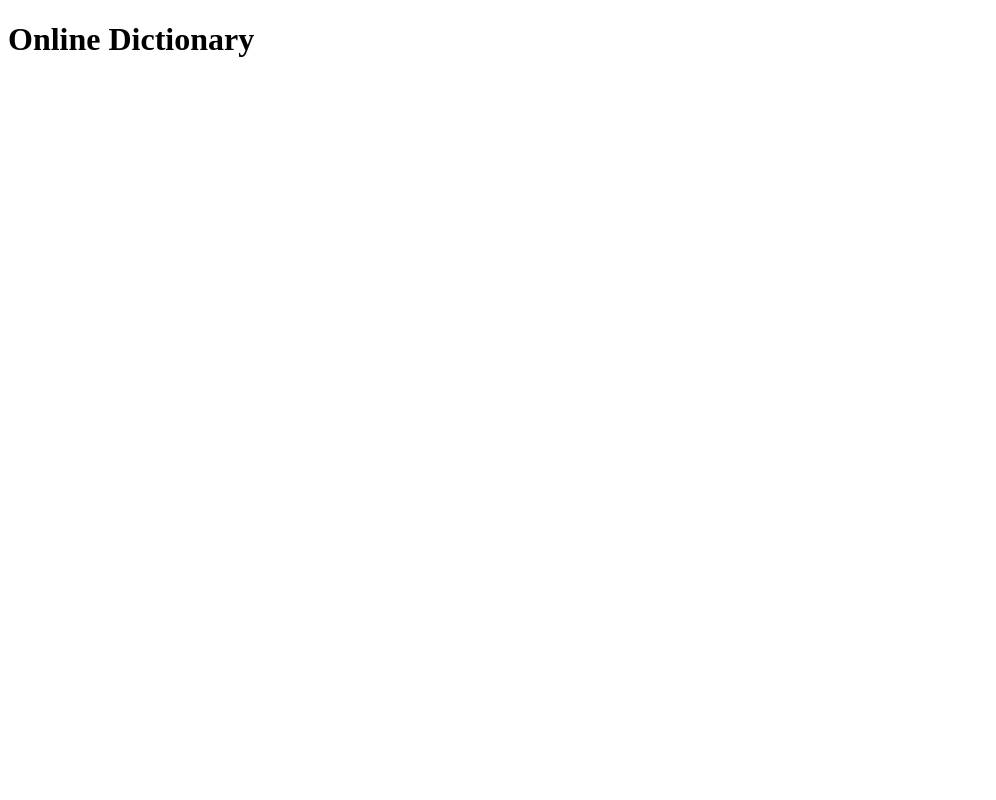
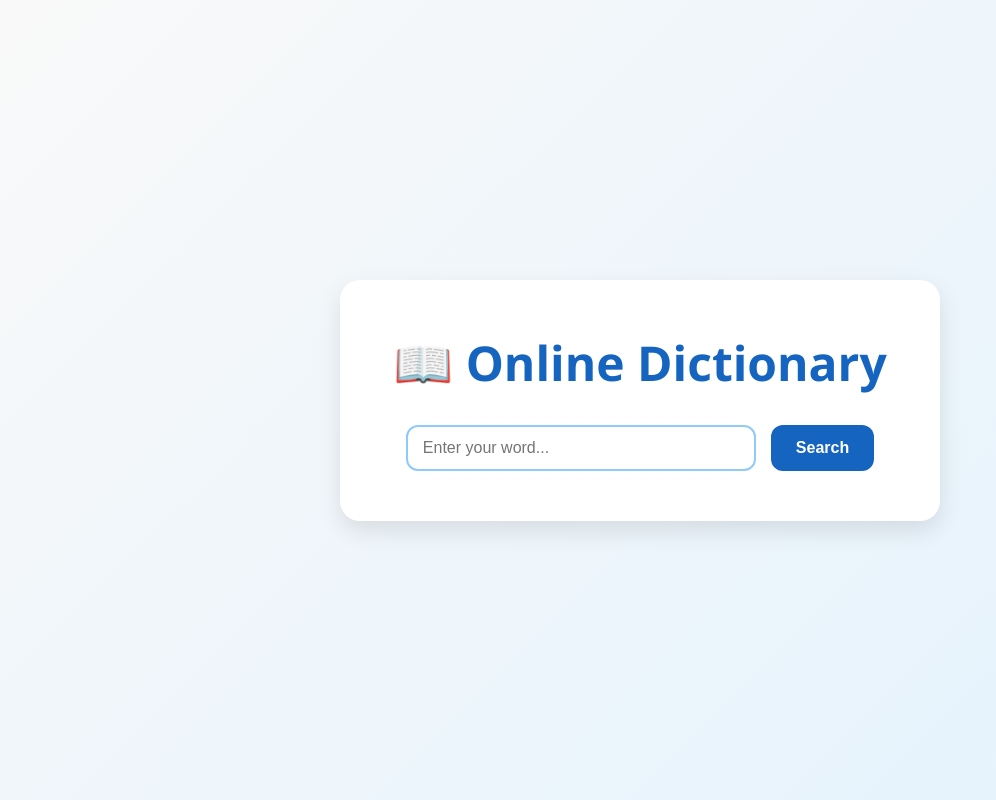
Before and after one commit to pasindupramod755/Online_Dictionary, a plain HTML site: page index.html in a window 1280 px wide. Shown: the whole page, without its empty margins (0-996 px from the left). Drawn offline with Linux system fonts and the light colour scheme.

Commit message:
add Main

```diff
--- a/assets/css/style.css
+++ b/assets/css/style.css
@@ -0,0 +1,71 @@
+* {
+    margin: 0;
+    padding: 0;
+    box-sizing: border-box;
+}
+
+body {
+    font-family: "Segoe UI", Tahoma, Geneva, Verdana, sans-serif;
+    background: linear-gradient(135deg, #f9f9f9, #e3f2fd);
+    color: #333;
+    min-height: 100vh;
+    display: flex;
+    align-items: center;
+    justify-content: center;
+}
+
+.container {
+    text-align: center;
+    padding: 50px;
+    background: #fff;
+    border-radius: 20px;
+    box-shadow: 0px 10px 25px rgba(0, 0, 0, 0.1);
+    max-width: 600px;
+    width: 90%;
+}
+
+.container h1 {
+    font-size: 3rem;
+    color: #1565c0;
+    margin-bottom: 30px;
+}
+
+.search-box {
+    display: flex;
+    justify-content: center;
+    gap: 15px;
+    flex-wrap: wrap;
+}
+
+.text {
+    width: 70%;
+    max-width: 350px;
+    padding: 12px 15px;
+    font-size: 1rem;
+    border: 2px solid #90caf9;
+    border-radius: 12px;
+    outline: none;
+    transition: 0.3s ease;
+}
+
+.text:focus {
+    border-color: #1565c0;
+    box-shadow: 0px 0px 6px rgba(21, 101, 192, 0.4);
+}
+
+.btn {
+    padding: 12px 25px;
+    font-size: 1rem;
+    font-weight: 600;
+    background: #1565c0;
+    color: #fff;
+    border: none;
+    border-radius: 12px;
+    cursor: pointer;
+    transition: 0.3s ease;
+}
+
+.btn:hover {
+    background: #0d47a1;
+    transform: scale(1.05);
+}
--- a/index.html
+++ b/index.html
@@ -1,11 +1,21 @@
 <!DOCTYPE html>
 <html lang="en">
+
 <head>
     <meta charset="UTF-8">
     <meta name="viewport" content="width=device-width, initial-scale=1.0">
     <title>Online Dictionary</title>
+    <link rel="stylesheet" href="assets/css/style.css">
 </head>
+
 <body>
-    <h1>Online Dictionary</h1>
+    <div class="container">
+        <h1>📖 Online Dictionary</h1>
+        <div class="search-box">
+            <input type="text" placeholder="Enter your word..." class="text">
+            <button onclick="search()" class="btn">Search</button>
+        </div>
+    </div>
 </body>
+
 </html>
```
